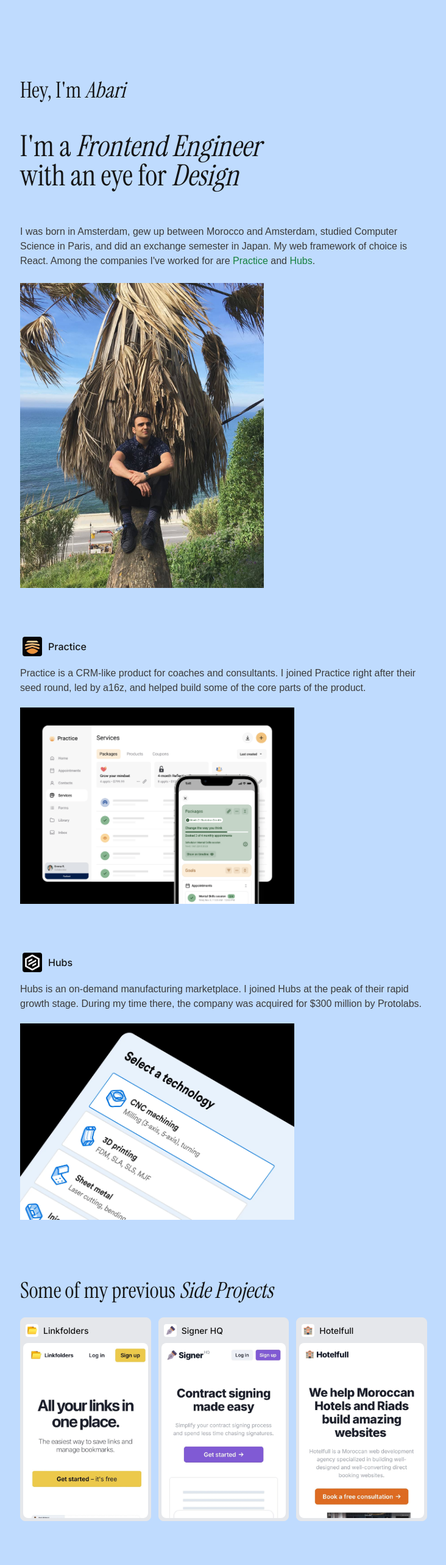
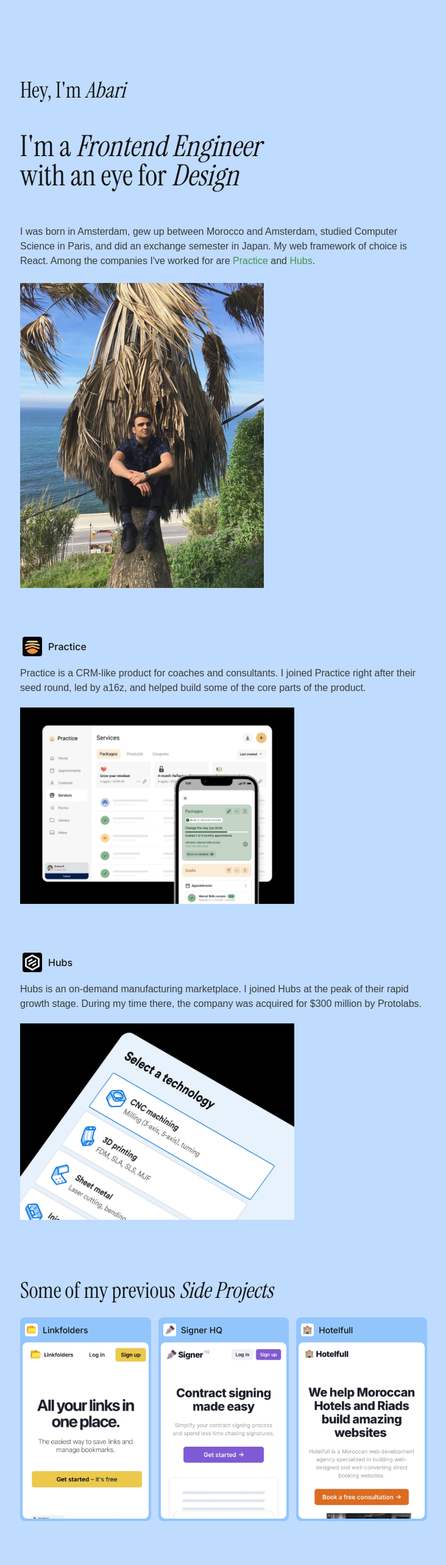
Before and after one commit to byabari/byabari, a Next.js app: page / in a window 1280 px wide. Shown: the top 2566 px of the page at 61% size, without its empty margins (273-1005 px from the left). Built offline with nearby package versions, Linux system fonts and the light colour scheme; a web font is replaced by a local one.

Commit message:
update page.js and SideProject.js

```diff
--- a/app/page.js
+++ b/app/page.js
@@ -37,7 +37,7 @@ export const metadata = {
 
 const Link = ({ href, children }) => (
   <a
-    className="text-green-700 hover:text-blue-600 focus:text-blue-300 hover:underline underline-offset-4"
+    className="text-[#3f954f] hover:text-[#30753d] focus:text-[#58c96d] hover:underline underline-offset-4"
     href={href}
     target="_blank"
   >
--- a/components/SideProject.js
+++ b/components/SideProject.js
@@ -7,11 +7,11 @@ const splineSansMono = Spline_Sans_Mono({ subsets: ["latin"], weight: "400" });
 export default function Component(props) {
   return (
     <NextLink href={props.href} target="_blank">
-      <div className="border bg-gray-200 hover:bg-gray-300 focus:bg-gray-400 rounded-lg p-1">
+      <div className="bg-blue-300 hover:bg-blue-400 focus:bg-gray-100 rounded-lg p-1">
         <div className={"rounded-2xl " + props.className}>
-          <div className="flex items-center gap-x-3.5 pl-1 mt-1.5 mb-2.5">
+          <div className="flex items-center gap-2 sm:first-letter:gap-x-3.5 pl-1 mt-1.5 mb-2.5">
             <Image
-              className="rounded -mr-1.5"
+              className="rounded"
               src={props.logoImageSrc}
               alt={props.title + " logo"}
               width={21}
```
